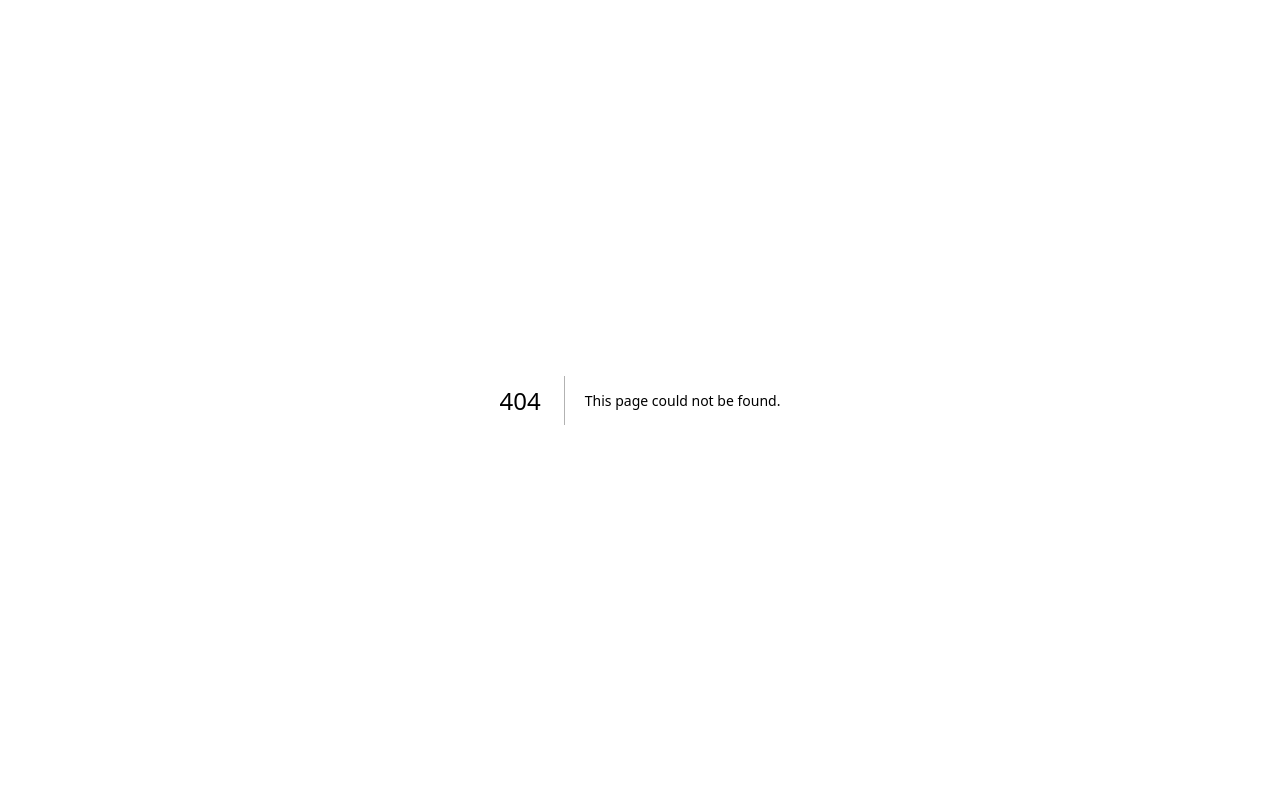
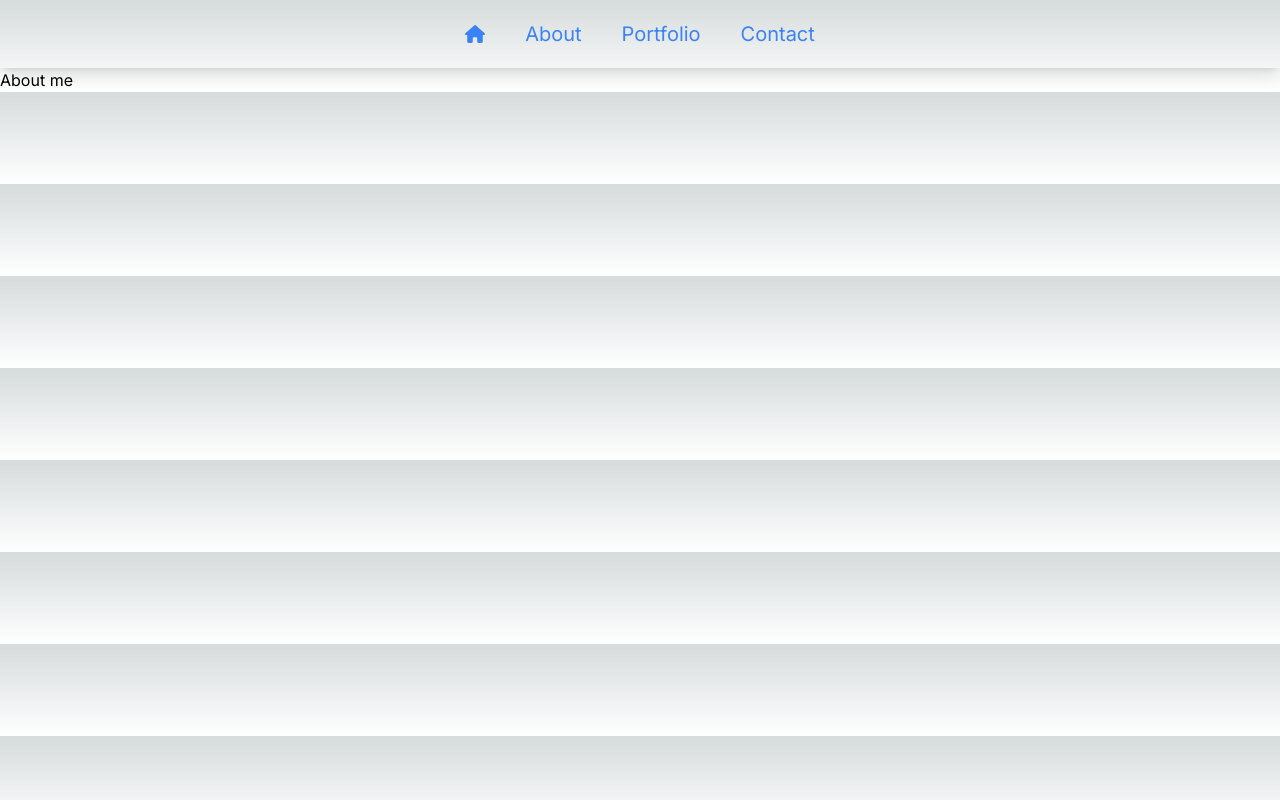
Before and after one commit to DillingData/portfolio, a Next.js app: page /about in a window 1280 px wide. Before the commit this address had no page. Built offline with nearby package versions, Linux system fonts and the light colour scheme.

Commit message:
Got routing to work

```diff
--- a/src/app/components/header.tsx
+++ b/src/app/components/header.tsx
@@ -20,7 +20,9 @@ export default function Header() {
             </div>
             <div className="flex justify-center items-center">
                 <div className="text-xl m-5" >
+                    <Link href='/'>
                     <FontAwesomeIcon className='text-blue-500 hover:text-blue-700' icon={faHouse} width='20' />
+                    </Link>
                 </div>
                 {/*
                 <div className="text-xl flex justify-center items-center" >
@@ -35,9 +37,9 @@ export default function Header() {
                     </Link>
                 </div>
                 <div className="text-xl m-5">
-                    <p className="text-blue-500 hover:text-blue-700" style={textStyle}>
+                    <Link className="text-blue-500 hover:text-blue-700" style={textStyle} href='portfolio'>
                         Portfolio
-                    </p>
+                    </Link>
                 </div>
                 <div className="text-xl m-5">
                     <p className="text-blue-500 hover:text-blue-700" style={textStyle}>
--- a/src/app/pages/contact.tsx
+++ /dev/null
@@ -1,11 +0,0 @@
-import React from "react";
-import Header from "../components/header";
-
-export default function Contact(){
-    return(
-        <div>
-            <Header />
-            <p>Contact Me</p>
-        </div>
-    )
-}
--- /dev/null
+++ b/src/app/portfolio/page.tsx
@@ -0,0 +1,11 @@
+ import React from "react";
+ import Header from "../components/header";
+
+ export default function portfolio() {
+    return(
+        <div>
+            <Header />
+            <p>Portfolio</p>
+        </div>
+    )
+ }
```
Also changed, not shown: src/app/about/page.tsx (renamed from src/app/pages/about.tsx).
